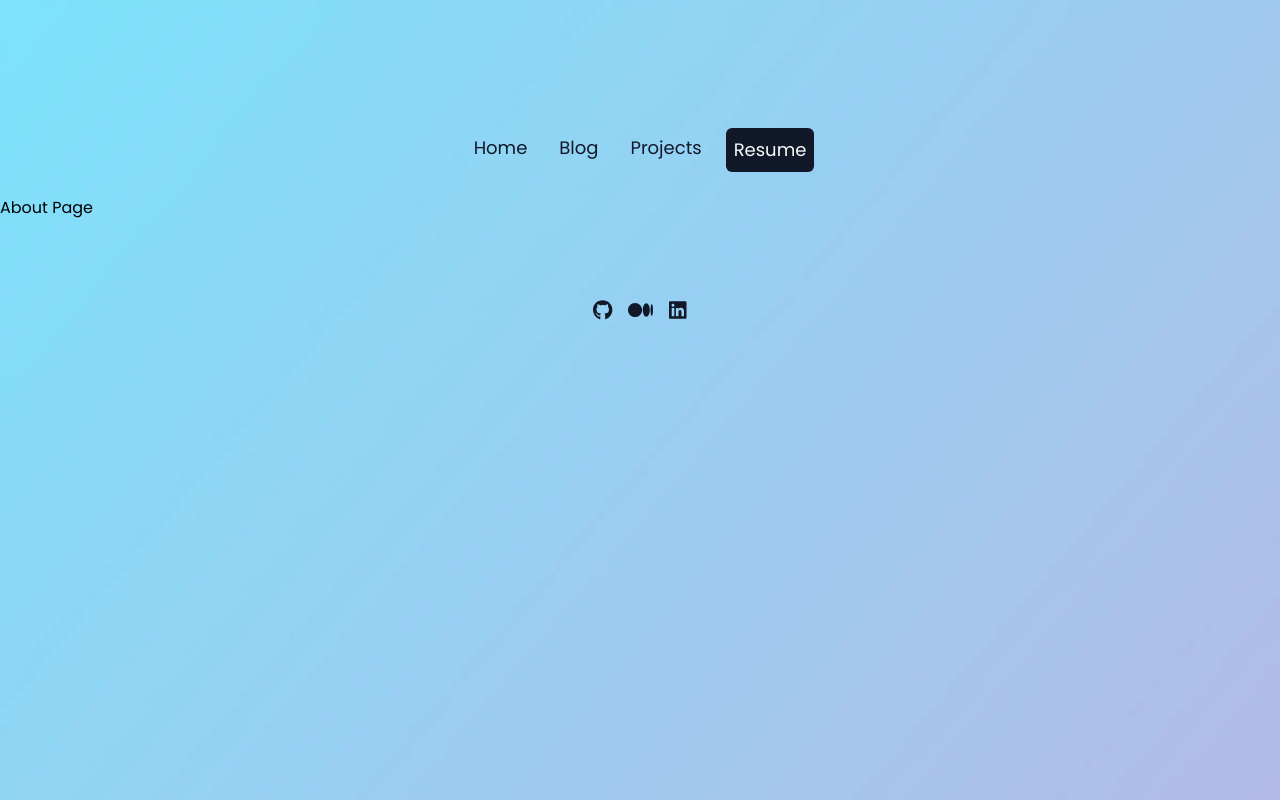
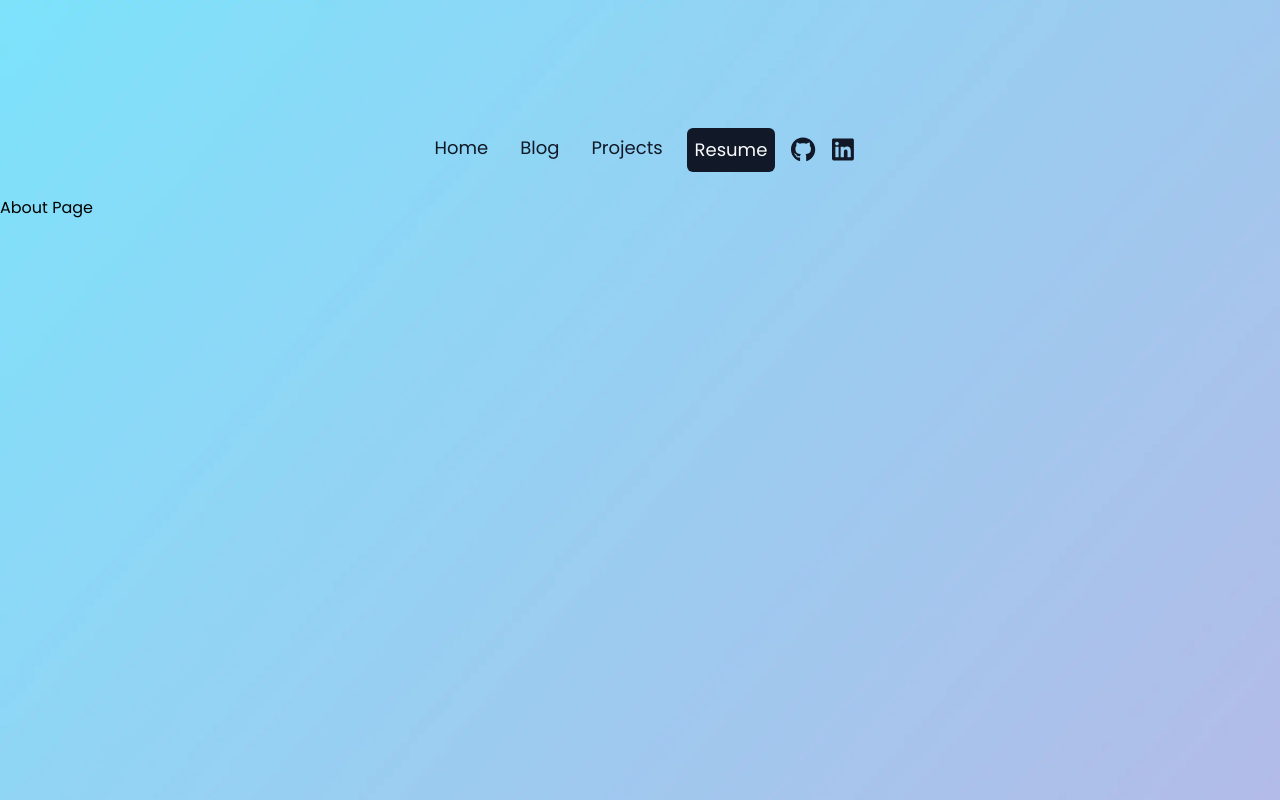
Before and after one commit to ABStein/official-blog, a Next.js app: page /about in a window 1280 px wide. Built offline with nearby package versions, Linux system fonts and the light colour scheme.

Commit message:
more optimizing

```diff
--- a/app/components/Footer/index.js
+++ b/app/components/Footer/index.js
@@ -1,25 +1,3 @@
-import { FontAwesomeIcon } from '@fortawesome/react-fontawesome';
-import {
-    faLinkedin,
-    faGithub,
-    faMedium,
-} from '@fortawesome/free-brands-svg-icons';
-import Link from 'next/link';
-
-const icons = [
-    {
-        href: 'https://github.com/ABStein',
-        icon: faGithub,
-    },
-    {
-        href: 'https://medium.com/@ABStein',
-        icon: faMedium,
-    },
-    {
-        href: 'https://www.linkedin.com/in/andrew-stein-755b8b11a',
-        icon: faLinkedin,
-    },
-]
 
 export default function Footer() {
     return (
@@ -27,16 +5,6 @@ export default function Footer() {
             <div className='mx-auto w-full max-w-sm'>
                 <div className='contact-info px-4 pt-4 pb-4 flex justify-center items-center flex-col mx-2 my-2'>
                     <div className='flex flex-row mt-8'>
-                        {icons.map(({icon, href}, index) => (
-                            <Link
-                                href={href}
-                                className='nav-link hover:text-indigo-500 text-gray-900 text-xl px-2 py-1 '
-                                target='_blank'
-                                key={index}
-                            >
-                                <FontAwesomeIcon icon={icon} />
-                            </Link>
-                        ))}
                     </div>
                 </div>
             </div>
--- a/app/components/Navbar/index.js
+++ b/app/components/Navbar/index.js
@@ -2,6 +2,24 @@
 import Link from 'next/link';
 import { usePathname } from 'next/navigation'
 import styles from './Navbar.module.css';
+import { FontAwesomeIcon } from '@fortawesome/react-fontawesome';
+import {
+    faLinkedin,
+    faGithub,
+} from '@fortawesome/free-brands-svg-icons';
+
+const icons = [
+    {
+        href: 'https://github.com/ABStein',
+        icon: faGithub,
+        alt: 'Check out my Github'
+    },
+    {
+        href: 'https://www.linkedin.com/in/andrew-stein-755b8b11a',
+        icon: faLinkedin,
+        alt: 'Connect with me on LinkedIn'
+    },
+]
 
 const links = [
     {
@@ -43,6 +61,18 @@ export default function Navbar() {
                 <Link className='bg-gray-900 text-gray-50 hover:bg-indigo-500 hover:text-gray-50 mx-2 p-2 inline-block cursor-pointer md:text-lg text-sm rounded-md nav-link' href='https://drive.google.com/file/d/1Eyzk_0yh3L02jvqIwty2K03oAK09CcPD/view?usp=sharing' target='_blank' rel='noreferrer'>
                     Resume
                 </Link>
+
+                {icons.map(({icon, href, alt}, index) => (
+                    <Link
+                        href={href}
+                        className='nav-link hover:text-indigo-500 text-gray-900 text-xl px-2 py-1 '
+                        target='_blank'
+                        key={index}
+                        alt={alt}
+                    >
+                        <FontAwesomeIcon size='lg' icon={icon} />
+                    </Link>
+                ))}
             </div>
         </header>
     );
--- a/app/layout.js
+++ b/app/layout.js
@@ -19,7 +19,12 @@ export default function RootLayout({ children }) {
     return (
         <html lang='en'>
             <body className={`background-gradient ${poppins.className}`}>
-                <NextTopLoader />
+                <NextTopLoader
+                    // color is gray-900
+                    color='#212121'
+                    height={4}
+                    showSpinner={false}
+                />
                 <Navbar />
                 {children}
                 <Footer />
```
